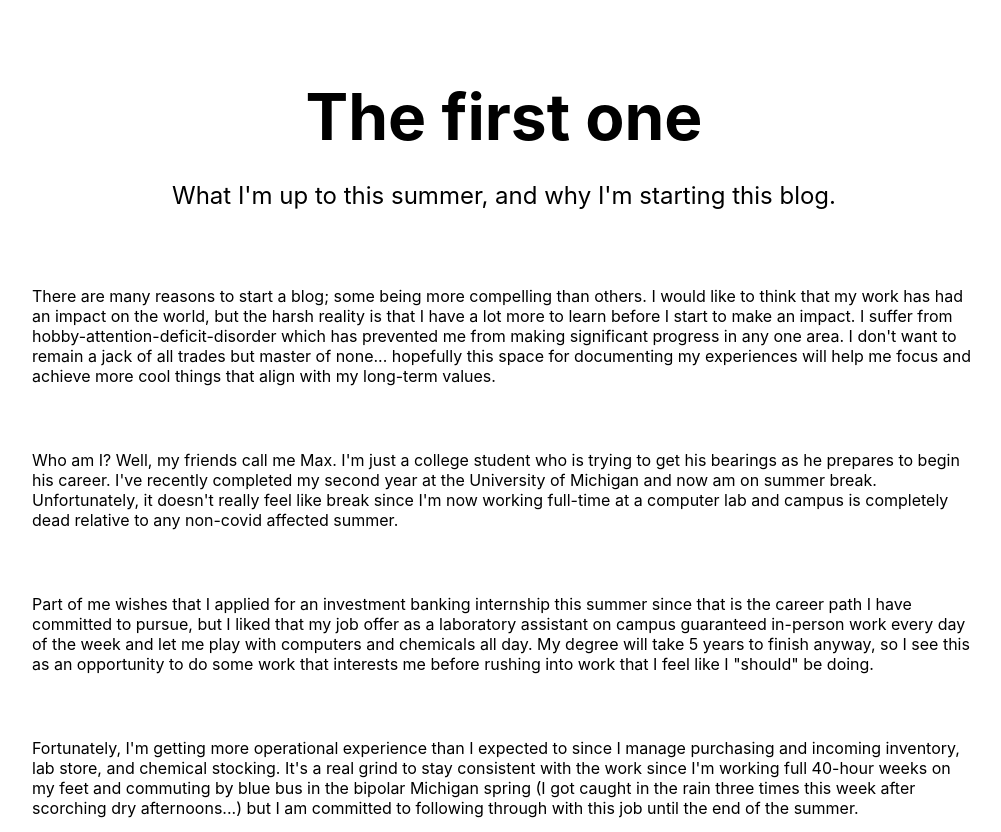
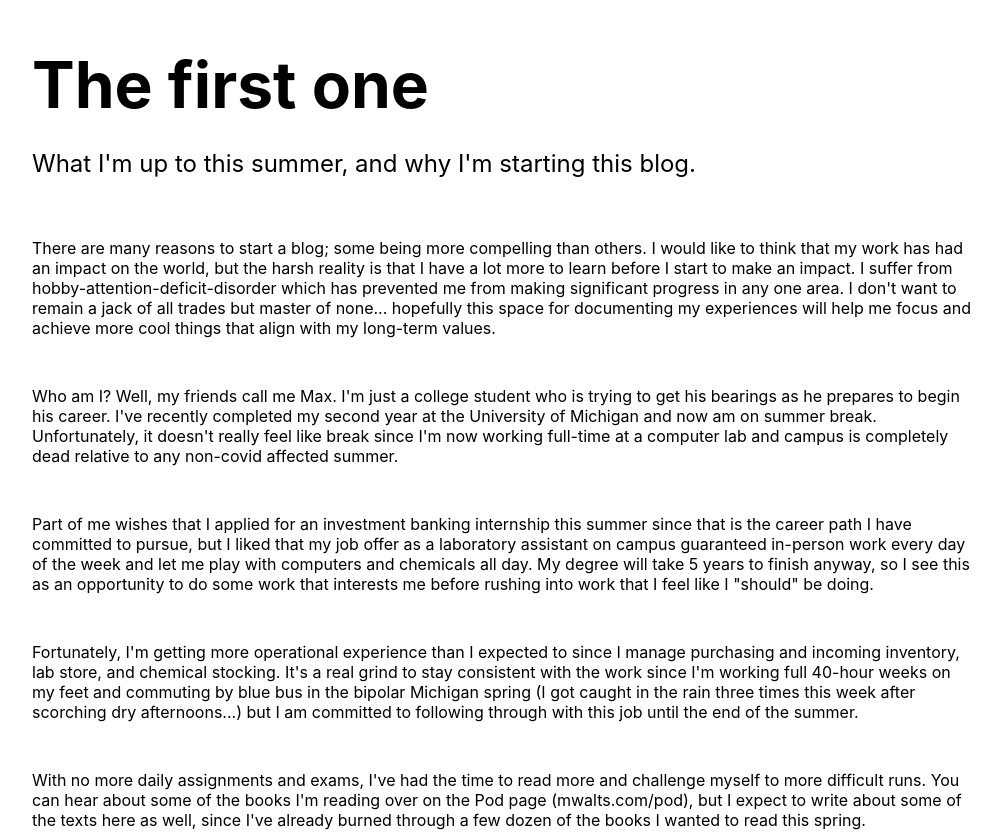
Before and after one commit to maxwalts/mwalts.com, a Next.js app: page /posts/1 in a window 1280 px wide. Shown: the top 832 px of the page, without its empty margins (136-1137 px from the left). Built offline with nearby package versions, Linux system fonts and the light colour scheme.

Commit message:
second post

```diff
--- a/pages/index.js
+++ b/pages/index.js
@@ -19,11 +19,11 @@ export default function Home() {
           <div className={styles.tooltip}> my
             <span className={styles.tooltiptext}>Max Walts mwalts@umich.edu</span>
           </div>
-          {" "} page.
+          {" "} website.
         </h1>
 
         <p className={styles.description}>
-          Take a look around
+          Take a look around using the cards below.
         </p>
 
         <div className={styles.grid}>
--- a/pages/posts/1.js
+++ b/pages/posts/1.js
@@ -5,7 +5,7 @@ export default function Post1() {
     return (
         <div className={styles.container}>
 
-            <main className={styles.main}>
+            <main className={styles.post}>
                 <h1 className={styles.title}>
                     The first one
                 </h1>
--- a/pages/resume.js
+++ b/pages/resume.js
@@ -1,7 +1,6 @@
 
 import styles from '../styles/Home.module.css'
 import Link from 'next/link'
-import { Document } from 'react-pdf'
 
 export default function Home() {
   return (
--- a/styles/Home.module.css
+++ b/styles/Home.module.css
@@ -1,9 +1,7 @@
 .body {
   justify-content: left;
   align-items: left;
-  padding-left: 10em;
-  padding-right: 10em;
-  padding-top: 2em;
+  padding-top: 1em;
 }
 
 .container {
@@ -14,6 +12,7 @@
   justify-content: center;
   align-items: center;
 }
+
 
 .main {
   padding: 5rem 0;
@@ -62,7 +61,7 @@
 
 .title,
 .description {
-  text-align: center;
+  text-align: left;
 }
 
 .tooltip {
@@ -165,6 +164,15 @@
   height: 1em;
 }
 
+.post {
+  padding: 3em 10em 5em 10em;
+  flex: 1;
+  display: flex;
+  flex-direction: column;
+  justify-content: left;
+  align-items: left;
+}
+
 @media (max-width: 600px) {
   .grid {
     width: 100%;
```
Also changed, not shown: pages/posts/2.js (+12 -3 lines).
